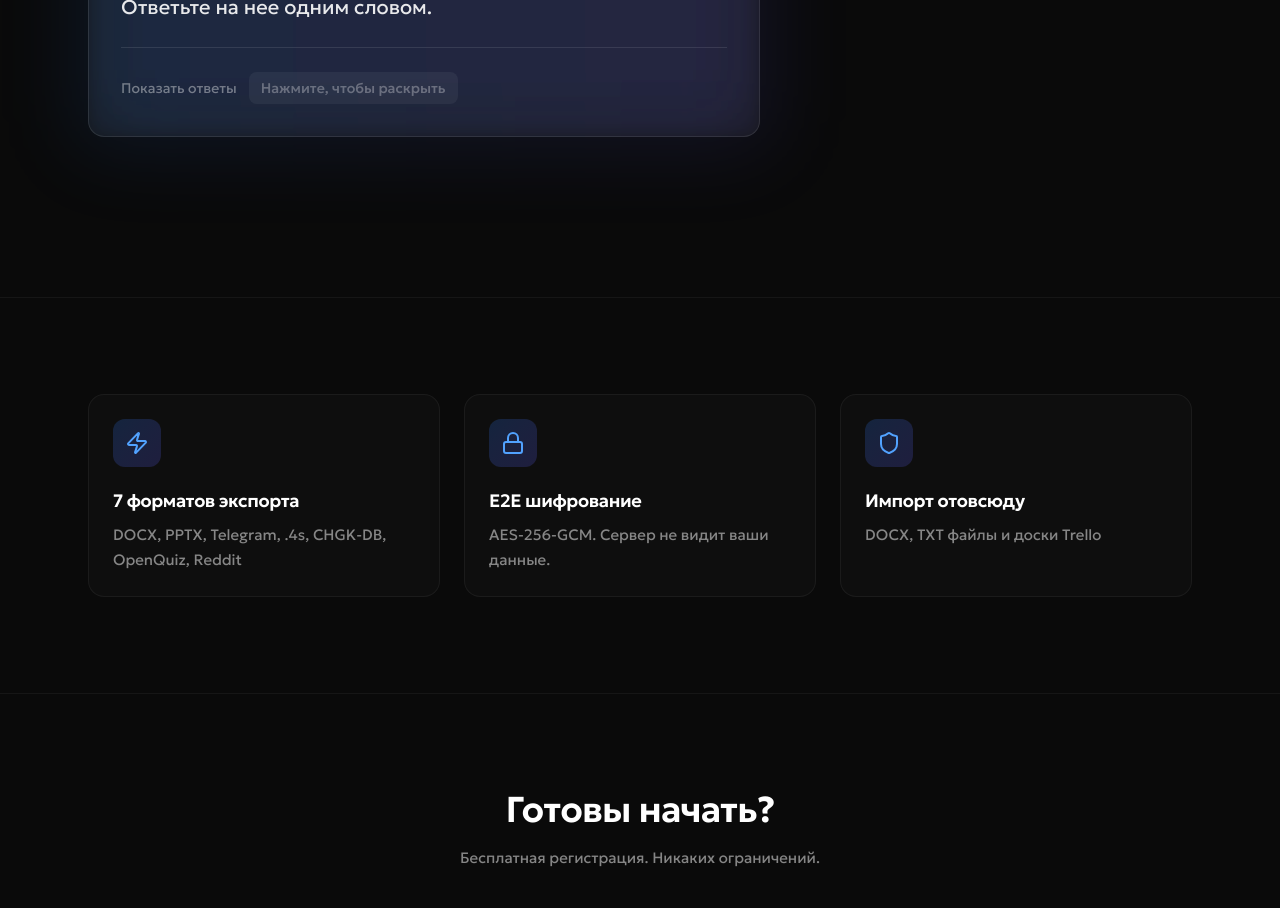
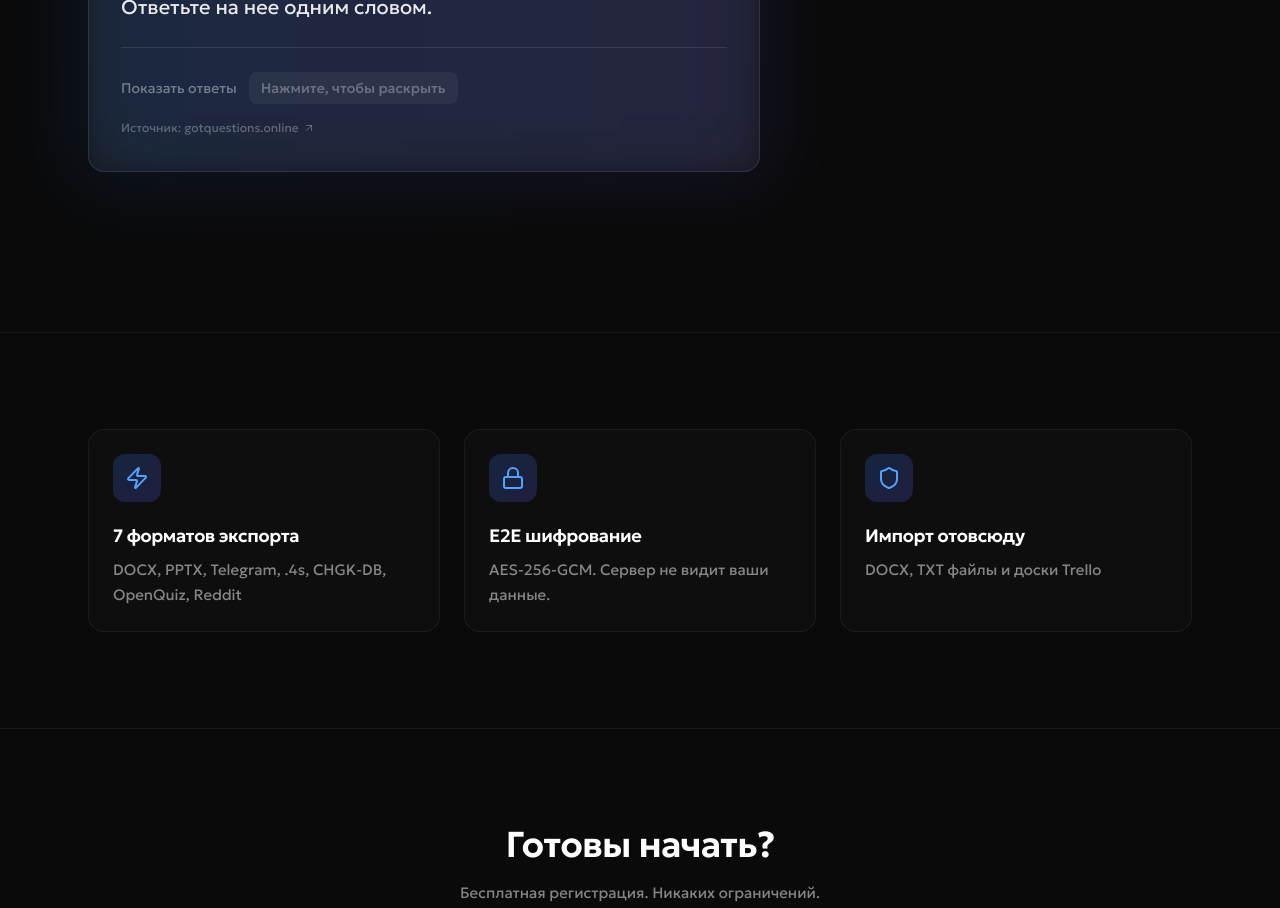
Before and after one commit to kopandante/chgk-web-suite, a Next.js app: page / in a window 1280 px wide. Shown: the part 980-1888 px from the top of the page. Built offline with nearby package versions, Linux system fonts and the light colour scheme; no server answers.

Commit message:
feat: добавить ссылку на источник вопроса

```diff
--- a/app/page.tsx
+++ b/app/page.tsx
@@ -166,6 +166,15 @@ export default function LandingPage() {
                       </span>
                     )}
                   </button>
+                  <a
+                    href="https://gotquestions.online/question/117351"
+                    target="_blank"
+                    rel="noopener noreferrer"
+                    className="mt-4 text-xs text-white/30 hover:text-white/50 transition-colors inline-flex items-center gap-1"
+                  >
+                    Источник: gotquestions.online
+                    <ArrowUpRight className="w-3 h-3" />
+                  </a>
                 </div>
               </div>
             </div>
```
